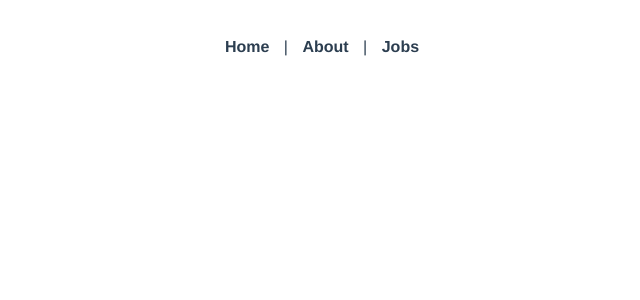
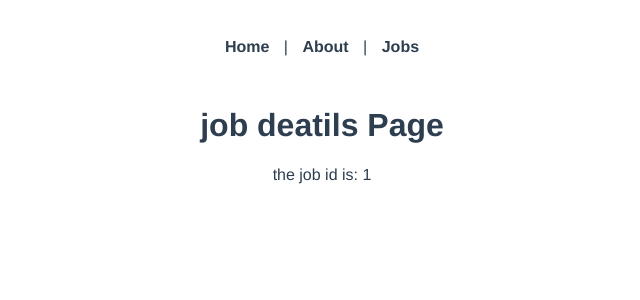
Before and after one commit to Pici1985/VueRouter, a Vue app: page /jobs/1 in a window 1280 px wide. Before the commit this address had no page. Shown: the top 300 px of the page, without its empty margins (318-958 px from the left). Built offline with nearby package versions, Linux system fonts and the light colour scheme.

Commit message:
Job details page set up
set up route parameters for jobdatails page

```diff
--- a/src/router/index.js
+++ b/src/router/index.js
@@ -1,7 +1,8 @@
 import { createRouter, createWebHistory } from 'vue-router'
 import HomeView from '../views/HomeView.vue'
 import AboutView from '../views/AboutView.vue'
-import JobsView from '../views/JobsView.vue'
+import JobsView from '../views/jobs/JobsView.vue'
+import JobDetails from '../views/jobs/JobDetails.vue'
 
 const routes = [
   {
@@ -18,6 +19,11 @@ const routes = [
     path: '/jobs',
     name: 'jobs',
     component: JobsView
+  },
+  {
+    path: '/jobs/:id',
+    name: 'jobdetails',
+    component: JobDetails
   }
 ]
 
--- /dev/null
+++ b/src/views/jobs/JobDetails.vue
@@ -0,0 +1,20 @@
+<template>
+    <div>
+        <h1>job deatils Page</h1>
+        <p>the job id is: {{ id }}</p>
+    </div>
+</template>
+
+<script>
+export default {
+    data() {
+        return{
+            id: this.$route.params.id
+        }
+    }
+}
+</script>
+
+<style>
+
+</style>
--- a/src/views/JobsView.vue
+++ b/src/views/jobs/JobsView.vue
@@ -3,7 +3,7 @@
         <h1>Jobs</h1>
         <div v-for="job in jobs" :key='job.id'>
             <h2>{{ job.title }}</h2>
-            <p>{{ job.details }}</p>
+            <!-- <p>{{ job.details }}</p> -->
         </div>
     </div>
 </template>
```
